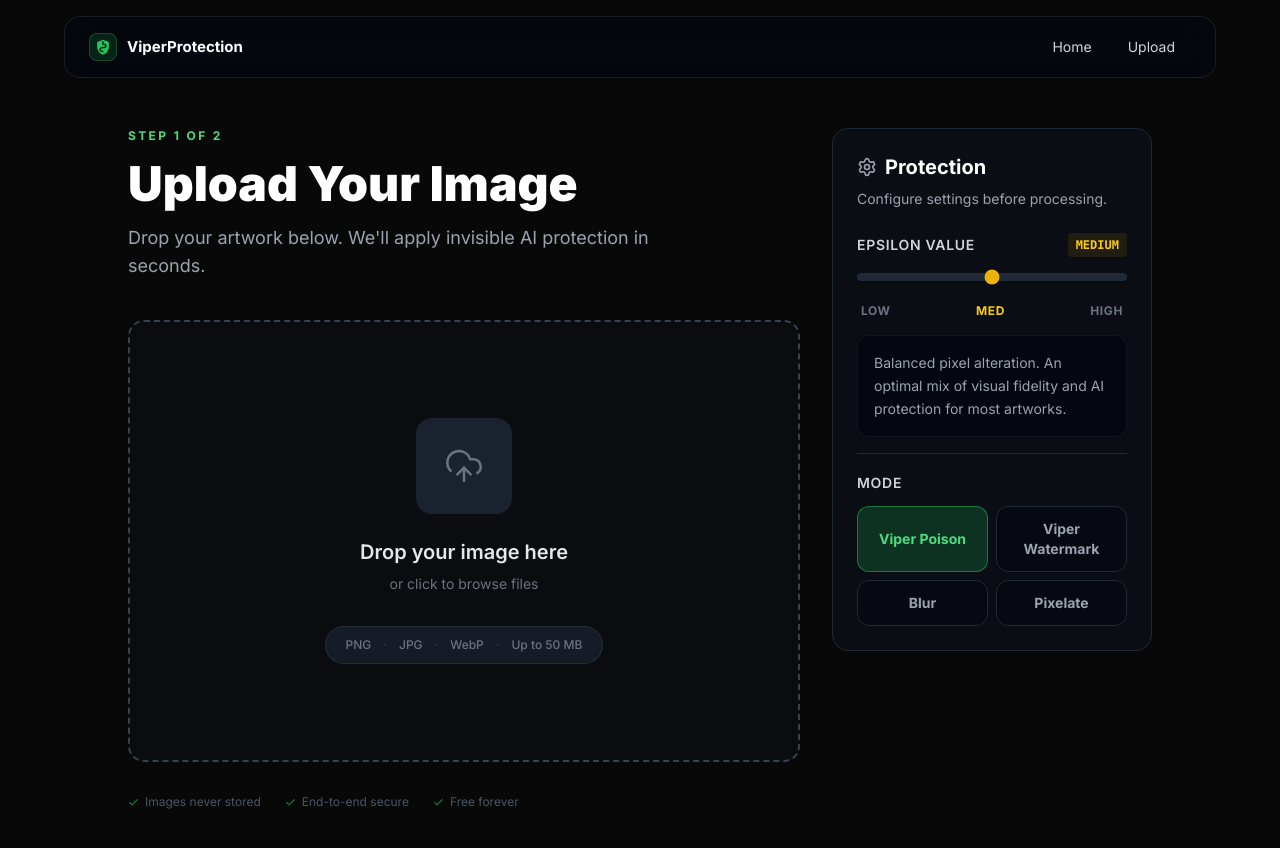
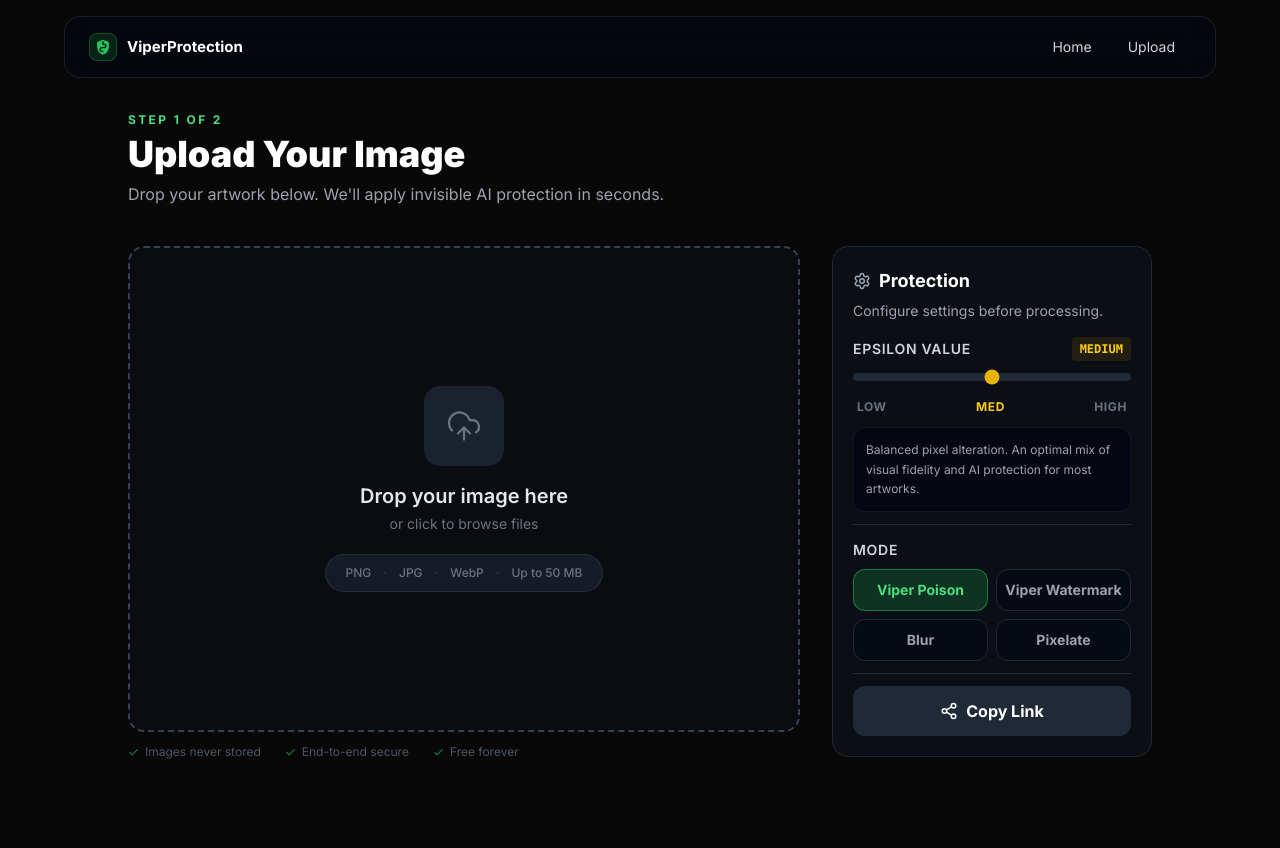
Before and after one commit to MountainM2026/ViperProtection, a React (Create React App) app in the folder frontend/: page /upload in a window 1280 px wide. Shown: the top 848 px of the page. After the commit the page ends 800 px from the top, so only its background shows below. Built offline with nearby package versions, Linux system fonts and the light colour scheme.

Commit message:
Update Upload page layout and button spacing

```diff
--- a/frontend/src/pages/Upload.js
+++ b/frontend/src/pages/Upload.js
@@ -295,14 +295,11 @@
     document.body.removeChild(link);
   };
 
-  // ✅ UPDATED: Clean, local copy-to-clipboard function
   const handleShare = async () => {
-    if (!resultData?.image_url) return;
-
     try {
-      await navigator.clipboard.writeText(resultData.image_url);
+      await navigator.clipboard.writeText(window.location.href);
       setCopied(true);
-      setTimeout(() => setCopied(false), 2000); // Changes back after 2 seconds
+      setTimeout(() => setCopied(false), 2000);
     } catch (err) {
       console.error("Failed to copy link:", err);
       alert("Failed to copy link to clipboard.");
@@ -425,24 +422,22 @@
   const isLocked = isProcessing || !!resultData;
 
   return (
-    <div className="relative min-h-screen bg-[#080808] text-white">
+    <div className="h-screen overflow-hidden bg-[#080808] text-white">
 
-      <div className="relative flex flex-col min-h-screen px-4 pt-32 pb-20" style={{ zIndex: 1 }}>
+      <div className="h-full flex flex-col px-4 pt-28 pb-10" style={{ zIndex: 1 }}>
 
-        <div className="max-w-5xl mx-auto w-full grid grid-cols-1 lg:grid-cols-3 gap-8 relative items-start">
+        {/* Increased gap from gap-4 to gap-10 to give the title breathing room */}
+        <div className="flex-1 min-h-0 max-w-5xl mx-auto w-full flex flex-col gap-10">
 
-          {/* ─── LEFT COLUMN: MAIN UI ─── */}
-          <div className="lg:col-span-2 flex flex-col gap-6">
-
-            {/* Header */}
-            <motion.div className="text-center mb-4 lg:text-left" variants={fadeUp} initial="hidden" animate="visible">
-              <p className="text-green-400 text-xs font-bold tracking-[0.2em] uppercase mb-4">
+          {/* Header — full width above the card+panel row */}
+          <motion.div className={`shrink-0 ${isProcessing || resultData ? 'text-center' : 'text-center lg:text-left'}`} variants={fadeUp} initial="hidden" animate="visible">
+            <p className="text-green-400 text-xs font-bold tracking-[0.2em] uppercase mb-1.5">
               {isProcessing ? "Processing" : resultData ? "Step 2 of 2" : "Step 1 of 2"}
             </p>
-              <h1 className="text-4xl sm:text-5xl font-black mb-4 leading-tight">
+            <h1 className="text-3xl sm:text-4xl font-black mb-2 leading-tight">
               {isProcessing ? "Securing Asset" : resultData ? "Image Protected" : "Upload Your Image"}
             </h1>
-              <p className="text-gray-400 text-lg max-w-xl">
+            <p className={`text-gray-400 text-base ${isProcessing || resultData ? 'mx-auto' : 'max-w-xl'}`}>
               {isProcessing
                 ? "Please wait while our backend scrambles your image's pixel data."
                 : resultData
@@ -451,26 +446,30 @@
             </p>
           </motion.div>
 
-            {/* Dynamic 3-State Main Container */}
+          {/* Content row: state card + settings panel (both start at same level) */}
+          <div className="flex-1 min-h-0 flex gap-8 justify-center">
+
+            {/* ─── STATE CARD ─── */}
+            <div className="flex-1 min-w-0 min-h-0 flex flex-col items-center">
             <AnimatePresence mode="wait">
 
               {isProcessing ? (
 
-                /* STATE 1: MINIMIZED PROCESSING SCREEN */
+                /* STATE 1: PROCESSING SCREEN */
                 <motion.div
                   key="processing"
                   variants={scaleIn}
                   initial="hidden"
                   animate="visible"
                   exit="exit"
-                  className="bg-gray-900/40 border border-green-500/30 rounded-2xl p-12 text-center shadow-2xl w-full"
+                  className="w-full max-w-2xl mx-auto bg-gray-900/40 border border-green-500/30 rounded-2xl py-16 flex flex-col items-center justify-center text-center shadow-2xl"
                 >
-                  <div className="w-16 h-16 border-4 border-gray-800 border-t-green-500 rounded-full animate-spin mx-auto mb-6 shadow-[0_0_15px_rgba(16,185,129,0.5)]"></div>
+                  <div className="w-16 h-16 border-4 border-gray-800 border-t-green-500 rounded-full animate-spin mb-6 shadow-[0_0_15px_rgba(16,185,129,0.5)]"></div>
                   <motion.h3
                     key={loadingText}
                     initial={{ opacity: 0, y: 5 }}
                     animate={{ opacity: 1, y: 0 }}
-                    className="text-lg font-bold text-white tracking-wide text-center"
+                    className="text-lg font-bold text-white tracking-wide"
                   >
                     {loadingText}
                   </motion.h3>
@@ -485,46 +484,62 @@
                   initial="hidden"
                   animate="visible"
                   exit="exit"
-                  className="bg-gray-900/40 border border-green-500/30 rounded-2xl p-6 sm:p-10 text-center shadow-2xl w-full"
+                  // Added max-w-3xl so it doesn't stretch weirdly across the whole screen
+                  // Increased padding and gap to let elements breathe
+                  className="w-full max-w-3xl mx-auto bg-gray-900/40 border border-green-500/30 rounded-2xl p-8 sm:p-12 flex flex-col gap-8 shadow-2xl items-center"
                 >
-                  <div className="w-20 h-20 bg-green-500/10 text-green-400 rounded-full flex items-center justify-center mx-auto mb-6 shadow-[0_0_30px_rgba(16,185,129,0.2)]">
-                    <Check size={40} strokeWidth={3} />
+                  {/* Compact success header */}
+                  <div className="flex items-center gap-3">
+                    <div className="w-8 h-8 bg-green-500/15 text-green-400 rounded-full flex items-center justify-center shrink-0">
+                      <Check size={18} strokeWidth={3} />
+                    </div>
+                    <span className="text-lg font-bold text-white">Processing Complete</span>
                   </div>
 
-                  <h2 className="text-2xl font-bold mb-6">Processing Complete</h2>
-
-                  <div className="relative mb-8 rounded-xl overflow-hidden border border-gray-700 bg-black/50">
+                  {/* Image — No longer a rigid square, adapts to image aspect ratio */}
+                  <div className="w-full max-w-lg mx-auto rounded-xl overflow-hidden border border-gray-700 bg-black/50 p-2 flex items-center justify-center">
                     <img
                       src={resultData.image_url}
                       alt="Protected Final"
-                      className="w-full max-h-[300px] object-contain"
+                      className="w-full max-h-[300px] object-contain rounded-lg"
                     />
                   </div>
 
-                  <div className="flex flex-col gap-3 max-w-sm mx-auto">
-                    <div className="flex gap-3">
+                  {/* Action buttons — Added spacing between them (gap-5) */}
+                  <div className="w-full max-w-xl flex flex-col sm:flex-row gap-5">
                     <button
                       onClick={handleDownload}
-                        className="flex-1 py-3 rounded-xl font-bold flex items-center justify-center gap-2 bg-green-500 hover:bg-green-400 text-black transition-colors"
+                      className="flex-1 py-3 rounded-xl font-bold text-sm flex items-center justify-center gap-2 bg-green-500 hover:bg-green-400 text-black transition-colors"
                     >
                       <Download size={18} /> Download
                     </button>
 
-                      {/* ✅ UPDATED: Copy Link Button with animation */}
-                      <button
+                    <motion.button
                       onClick={handleShare}
-                        className={`flex-1 py-3 rounded-xl font-bold flex items-center justify-center gap-2 transition-colors ${
-                          copied ? 'bg-green-500 text-black' : 'bg-gray-800 hover:bg-gray-700 text-white'
+                      whileHover={{ scale: 1.05, y: -2 }}
+                      whileTap={{ scale: 0.95 }}
+                      animate={copied ? { scale: [1, 1.08, 1] } : { scale: 1 }}
+                      transition={{ type: 'spring', stiffness: 400, damping: 10 }}
+                      className={`flex-1 py-3 rounded-xl font-bold text-sm flex items-center justify-center gap-2 border transition-colors hover:border-white/40 ${
+                        copied
+                          ? 'bg-green-500 text-black shadow-[0_0_30px_rgba(34,197,94,0.6)] border-green-400/50'
+                          : 'bg-gray-800 hover:bg-gray-700 text-white border-transparent'
                       }`}
                     >
+                      <motion.div
+                        animate={{ scale: copied ? [1, 1.25, 1] : 1 }}
+                        transition={{ type: 'spring', stiffness: 400, damping: 10 }}
+                      >
                         {copied ? <Check size={18} /> : <Share2 size={18} />}
-                        {copied ? "Copied Link!" : "Copy Link"}
-                      </button>
-                    </div>
+                      </motion.div>
+                      <motion.span>
+                        {copied ? 'Copied!' : 'Copy Link'}
+                      </motion.span>
+                    </motion.button>
 
                     <button
                       onClick={handleRemove}
-                      className="w-full py-3 rounded-xl font-bold flex items-center justify-center gap-2 border border-gray-700 hover:border-gray-500 hover:bg-gray-800 transition-colors text-gray-300"
+                      className="flex-1 py-3 rounded-xl font-bold text-sm flex items-center justify-center gap-2 border border-gray-700 hover:border-gray-500 hover:bg-gray-800 transition-colors text-gray-300"
                     >
                       <RefreshCw size={18} /> Process Another
                     </button>
@@ -534,21 +549,21 @@
               ) : (
 
                 /* STATE 3: DEFAULT UPLOAD SCREEN */
-                <motion.div key="upload" variants={fadeUp} initial="hidden" animate="visible" exit="exit" className="flex flex-col gap-6 w-full">
+                <motion.div key="upload" variants={fadeUp} initial="hidden" animate="visible" exit="exit" style={{ flex: 1 }} className="min-h-0 w-full flex flex-col gap-3">
 
                   <div
                     onClick={() => !preview && fileInputRef.current?.click()}
                     onDragOver={(e) => { e.preventDefault(); setDragOver(true); }}
                     onDragLeave={() => setDragOver(false)}
                     onDrop={handleDrop}
-                    className={`relative rounded-2xl border-2 border-dashed transition-all duration-300
+                    className={`flex-1 min-h-0 relative rounded-2xl border-2 border-dashed transition-all duration-300
                       ${dragOver ? 'border-green-400 bg-green-500/5 cursor-copy' : preview ? 'border-green-500/40 bg-gray-900/50 cursor-default' : 'border-gray-700 hover:border-gray-500 bg-gray-900/30 hover:bg-gray-900/50 cursor-pointer'}`}
                   >
                     <AnimatePresence mode="wait">
                       {preview ? (
-                        <motion.div key="preview" variants={scaleIn} initial="hidden" animate="visible" exit="exit">
-                          <div className="relative">
-                            <img src={preview} alt="Upload preview" className="w-full max-h-[460px] object-contain rounded-2xl" />
+                        <motion.div key="preview" variants={scaleIn} initial="hidden" animate="visible" exit="exit" className="h-full">
+                          <div className="relative h-full">
+                            <img src={preview} alt="Upload preview" className="w-full h-full object-contain rounded-2xl" />
                             {watermarkLayer && <img src={watermarkLayer} alt="Watermark Overlay" className="absolute inset-0 w-full h-full object-contain pointer-events-none rounded-2xl" />}
                             <div className="absolute inset-0 rounded-2xl pointer-events-none" style={{ background: 'linear-gradient(to top, rgba(8,8,8,0.85) 0%, transparent 45%)' }} />
                             <div className="absolute bottom-0 left-0 right-0 px-5 py-4 flex items-center justify-between gap-3">
@@ -568,12 +583,12 @@
                           </div>
                         </motion.div>
                       ) : (
-                        <motion.div key="empty" variants={scaleIn} initial="hidden" animate="visible" exit="exit" className="py-24 px-8 text-center">
-                          <motion.div className={`mx-auto w-24 h-24 rounded-2xl flex items-center justify-center mb-6 transition-colors duration-300 ${dragOver ? 'bg-green-500/20 text-green-400' : 'bg-gray-800/80 text-gray-500'}`} animate={dragOver ? { scale: 1.1 } : { scale: 1 }} transition={{ type: 'spring', stiffness: 300, damping: 20 }}>
-                            <UploadCloud size={40} strokeWidth={1.5} />
+                        <motion.div key="empty" variants={scaleIn} initial="hidden" animate="visible" exit="exit" className="absolute inset-0 flex flex-col items-center justify-center px-8 text-center">
+                          <motion.div className={`mx-auto w-20 h-20 rounded-2xl flex items-center justify-center mb-4 transition-colors duration-300 ${dragOver ? 'bg-green-500/20 text-green-400' : 'bg-gray-800/80 text-gray-500'}`} animate={dragOver ? { scale: 1.1 } : { scale: 1 }} transition={{ type: 'spring', stiffness: 300, damping: 20 }}>
+                            <UploadCloud size={36} strokeWidth={1.5} />
                           </motion.div>
-                          <p className="text-xl font-semibold text-gray-200 mb-2">{dragOver ? 'Release to upload' : 'Drop your image here'}</p>
-                          <p className="text-gray-500 text-sm mb-8">or click to browse files</p>
+                          <p className="text-xl font-semibold text-gray-200 mb-1">{dragOver ? 'Release to upload' : 'Drop your image here'}</p>
+                          <p className="text-gray-500 text-sm mb-5">or click to browse files</p>
                           <div className="inline-flex items-center gap-3 px-5 py-2.5 rounded-full bg-gray-800/60 border border-gray-700/50 text-gray-500 text-xs font-medium">
                             <span>PNG</span><span className="text-gray-700">·</span><span>JPG</span><span className="text-gray-700">·</span><span>WebP</span><span className="text-gray-700">·</span><span>Up to 50 MB</span>
                           </div>
@@ -586,24 +601,23 @@
                   {/* Buttons inside Upload State */}
                   <AnimatePresence>
                     {file && (
-                      <motion.div className="grid grid-cols-1 sm:grid-cols-2 gap-4 mt-2" initial={{ opacity: 0, y: 24 }} animate={{ opacity: 1, y: 0 }} exit={{ opacity: 0, y: 16 }} transition={{ duration: 0.4, ease: [0.21, 0.47, 0.32, 0.98] }}>
-                        <button onClick={openWatermarkMode} className="w-full py-4 rounded-xl font-bold text-lg border-2 border-gray-700 hover:border-gray-500 bg-gray-900/50 hover:bg-gray-800 transition-all duration-200 flex items-center justify-center gap-3 text-gray-200">
-                          <PenTool size={20} />
+                      <motion.div className="shrink-0 grid grid-cols-1 sm:grid-cols-2 gap-3" initial={{ opacity: 0, y: 24 }} animate={{ opacity: 1, y: 0 }} exit={{ opacity: 0, y: 16 }} transition={{ duration: 0.4, ease: [0.21, 0.47, 0.32, 0.98] }}>
+                        <button onClick={openWatermarkMode} className="w-full py-3 rounded-xl font-bold border-2 border-gray-700 hover:border-gray-500 bg-gray-900/50 hover:bg-gray-800 transition-all duration-200 flex items-center justify-center gap-3 text-gray-200">
+                          <PenTool size={18} />
                           {watermarkLayer ? 'Custom Watermark' : 'Watermark'}
                         </button>
 
-                        <button onClick={handleProtect} className="relative w-full py-4 rounded-xl font-bold text-lg overflow-hidden flex items-center justify-center gap-3 bg-green-500 hover:bg-green-400 text-black shadow-green-glow hover:shadow-green-glow-lg hover:-translate-y-0.5 transition-all duration-200">
+                        <button onClick={handleProtect} className="relative w-full py-3 rounded-xl font-bold overflow-hidden flex items-center justify-center gap-3 bg-green-500 hover:bg-green-400 text-black shadow-green-glow hover:shadow-green-glow-lg hover:-translate-y-0.5 transition-all duration-200">
                           <span className="absolute inset-0 bg-gradient-to-r from-transparent via-white/20 to-transparent -translate-x-full animate-shimmer pointer-events-none" />
-                          <ViperShieldIcon size={22} />
+                          <ViperShieldIcon size={20} />
                           {processMode === "Viper Poison" ? "Process Image" : `Apply ${processMode}`}
                         </button>
-
                       </motion.div>
                     )}
                   </AnimatePresence>
 
                   {/* Trust pills inside Upload State */}
-                  <motion.div className="flex flex-wrap items-center justify-center lg:justify-start gap-x-6 gap-y-2 pt-2" variants={fadeUp} initial="hidden" animate="visible" transition={{ delay: 0.25 }}>
+                  <motion.div className="shrink-0 flex flex-wrap items-center justify-center lg:justify-start gap-x-6 gap-y-1" variants={fadeUp} initial="hidden" animate="visible" transition={{ delay: 0.25 }}>
                     {['Images never stored', 'End-to-end secure', 'Free forever'].map((label) => (
                       <div key={label} className="flex items-center gap-1.5 text-xs text-gray-600">
                         <span className="text-green-500/60"><Check size={11} strokeWidth={2.5} /></span>{label}
@@ -617,32 +631,31 @@
             </AnimatePresence>
             </div>
 
-          {/* ─── RIGHT COLUMN: SETTINGS PANEL ─── */}
+          {/* ─── SETTINGS PANEL ─── */}
           <motion.div
-            className="lg:col-span-1"
-            variants={fadeUp}
-            initial="hidden"
-            animate="visible"
-            transition={{ delay: 0.2 }}
+            className="hidden lg:block shrink-0 overflow-hidden self-start"
+            initial={{ width: 320, opacity: 1 }}
+            animate={{
+              width: isProcessing || resultData ? 0 : 320,
+              opacity: isProcessing || resultData ? 0 : 1,
+            }}
+            transition={{ duration: 0.35, ease: [0.21, 0.47, 0.32, 0.98] }}
+            style={{ pointerEvents: isProcessing || resultData ? 'none' : 'auto' }}
           >
-            <div className="bg-gray-900/40 border border-gray-800 rounded-2xl p-6 lg:sticky lg:top-32 relative overflow-hidden">
+            <div className="w-[320px]">
+            <div className="bg-gray-900/40 border border-gray-800 rounded-2xl p-5 relative overflow-hidden">
 
-              {isLocked && (
-                <div className="absolute inset-0 bg-black/50 z-10 cursor-not-allowed backdrop-blur-[2px]"></div>
-              )}
+              <div className="flex items-center gap-2 mb-1.5">
+                <Settings size={18} className="text-gray-400" />
+                <h3 className="text-lg font-bold text-white">Protection</h3>
+              </div>
+              <p className="text-sm text-gray-400 mb-4">Configure settings before processing.</p>
 
-              <div className="flex items-center gap-2 mb-2">
-                <Settings size={20} className="text-gray-400" />
-                <h3 className="text-xl font-bold text-white">Protection</h3>
-              </div>
-              <p className="text-sm text-gray-400 mb-6">Configure settings before processing.</p>
-
-              <div className="space-y-4">
+              <div className="space-y-3">
 
                 {/* ─── EPSILON SLIDER ─── */}
                 <div className="flex justify-between items-center">
                   <label className="text-sm font-semibold text-gray-300 uppercase tracking-wider">Epsilon Value</label>
-
                   <span className={`text-xs font-bold font-mono px-2 py-1 rounded ${
                     epsilon === 1 ? 'text-green-400 bg-green-500/10' :
                     epsilon === 2 ? 'text-yellow-400 bg-yellow-500/10' :
@@ -673,16 +686,16 @@
                   <span className={epsilon === 3 ? "text-red-400" : "text-gray-500"}>High</span>
                 </div>
 
-                <div className="mt-4 p-4 bg-gray-950/80 rounded-xl border border-gray-800/50 text-sm text-gray-400 leading-relaxed min-h-[90px] flex items-center">
+                <div className="p-3 bg-gray-950/80 rounded-xl border border-gray-800/50 text-xs text-gray-400 leading-relaxed">
                   {epsilon === 1 && "Minimal pixel alteration. Highest image quality, but lower resistance to sophisticated AI scraping."}
                   {epsilon === 2 && "Balanced pixel alteration. An optimal mix of visual fidelity and AI protection for most artworks."}
                   {epsilon === 3 && "Maximum pixel alteration. Highest security against AI models, but may introduce slight visible noise."}
                 </div>
 
-                <hr className="border-gray-800 my-6" />
+                <hr className="border-gray-800 my-3" />
 
                 {/* ─── PROCESSING MODE ─── */}
-                <div className="space-y-3">
+                <div className="space-y-2">
                   <label className="text-sm font-semibold text-gray-300 uppercase tracking-wider">Mode</label>
                   <div className="grid grid-cols-2 gap-2">
                     {["Viper Poison", "Viper Watermark", "Blur", "Pixelate"].map((mode) => (
@@ -690,7 +703,7 @@
                         key={mode}
                         onClick={() => setProcessMode(mode)}
                         disabled={isLocked}
-                        className={`py-3 px-2 rounded-xl text-sm font-bold border transition-all duration-200 disabled:opacity-50 disabled:cursor-not-allowed ${
+                        className={`py-2.5 px-2 rounded-xl text-sm font-bold border transition-all duration-200 disabled:opacity-50 disabled:cursor-not-allowed ${
                           processMode === mode
                             ? "bg-green-500/20 border-green-500/50 text-green-400"
                             : "bg-gray-950/50 border-gray-800 text-gray-400 hover:bg-gray-800 hover:text-gray-300"
@@ -702,11 +715,40 @@
                   </div>
                 </div>
 
+                <hr className="border-gray-800 my-1" />
+
+                {/* ─── COPY LINK ─── */}
+                <motion.button
+                  onClick={handleShare}
+                  disabled={isProcessing}
+                  whileHover={{ scale: 1.05, y: -2 }}
+                  whileTap={{ scale: 0.95 }}
+                  animate={copied ? { scale: [1, 1.08, 1] } : { scale: 1 }}
+                  transition={{ type: 'spring', stiffness: 400, damping: 10 }}
+                  className={`w-full py-3 rounded-xl font-bold flex items-center justify-center gap-2 border transition-colors hover:border-white/40 disabled:opacity-50 disabled:cursor-not-allowed ${
+                    copied
+                      ? 'bg-green-500 text-black shadow-[0_0_30px_rgba(34,197,94,0.6)] border-green-400/50'
+                      : 'bg-gray-800 hover:bg-gray-700 text-white border-transparent'
+                  }`}
+                >
+                  <motion.div
+                    animate={{ scale: copied ? [1, 1.25, 1] : 1 }}
+                    transition={{ type: 'spring', stiffness: 400, damping: 10 }}
+                  >
+                    {copied ? <Check size={18} /> : <Share2 size={18} />}
+                  </motion.div>
+                  <motion.span>
+                    {copied ? 'Copied Link!' : 'Copy Link'}
+                  </motion.span>
+                </motion.button>
+
               </div>
 
             </div>
+            </div>
           </motion.div>
 
+          </div>{/* end content row */}
         </div>
       </div>
 
```
Lines whose indentation alone changed are shown as unchanged.
